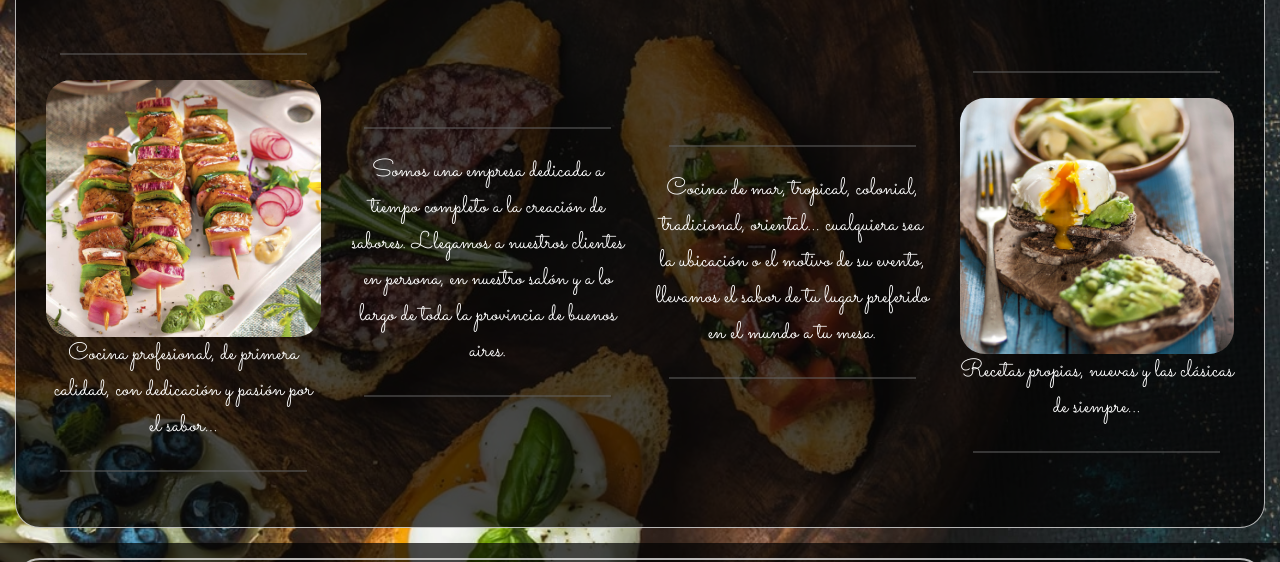
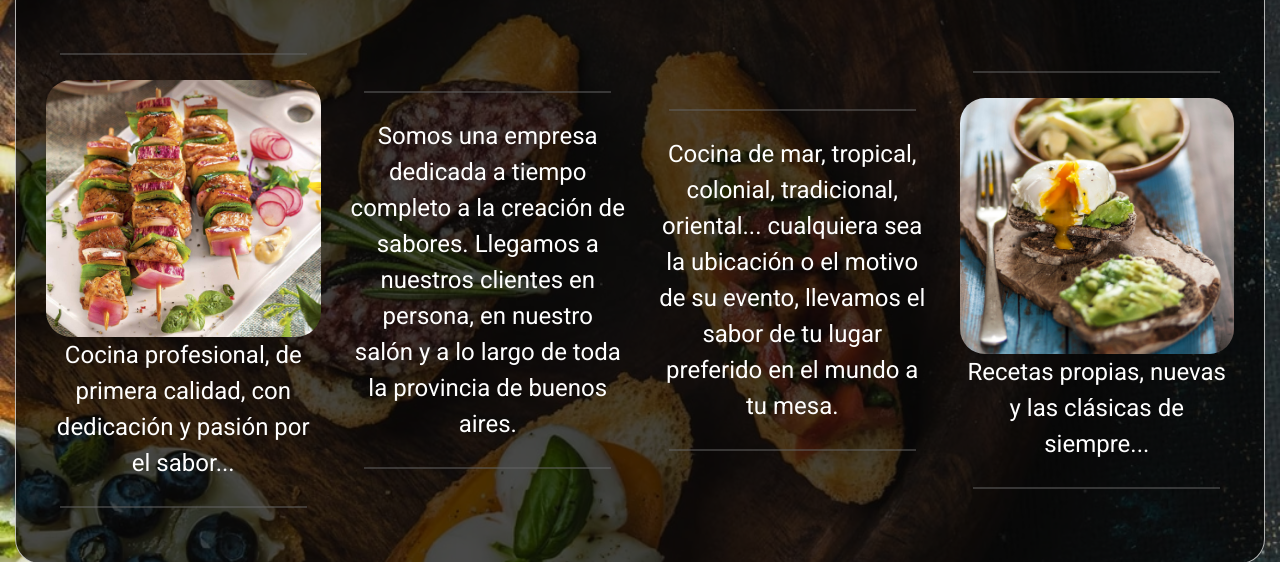
Before and after one commit to Brianva7/SitioWeb-html-css-00, a website: page index.html in a window 1280 px wide. Shown: the part 434-996 px from the top of the page. Drawn offline with nearby package versions, Linux system fonts and the light colour scheme.

Commit message:
Update estilo.css

```diff
--- a/css/estilo.css
+++ b/css/estilo.css
@@ -70,7 +70,7 @@ body {
   background-image: url(../img/bodybkg.jpg);
   background-repeat: no-repeat;
   background-size: cover;
-  font-family: "Sacramento", cursive;
+  font-family: "Roboto", sans-serif;
   color: white;
   font-size: 1.5rem;
   display: flex;
```
